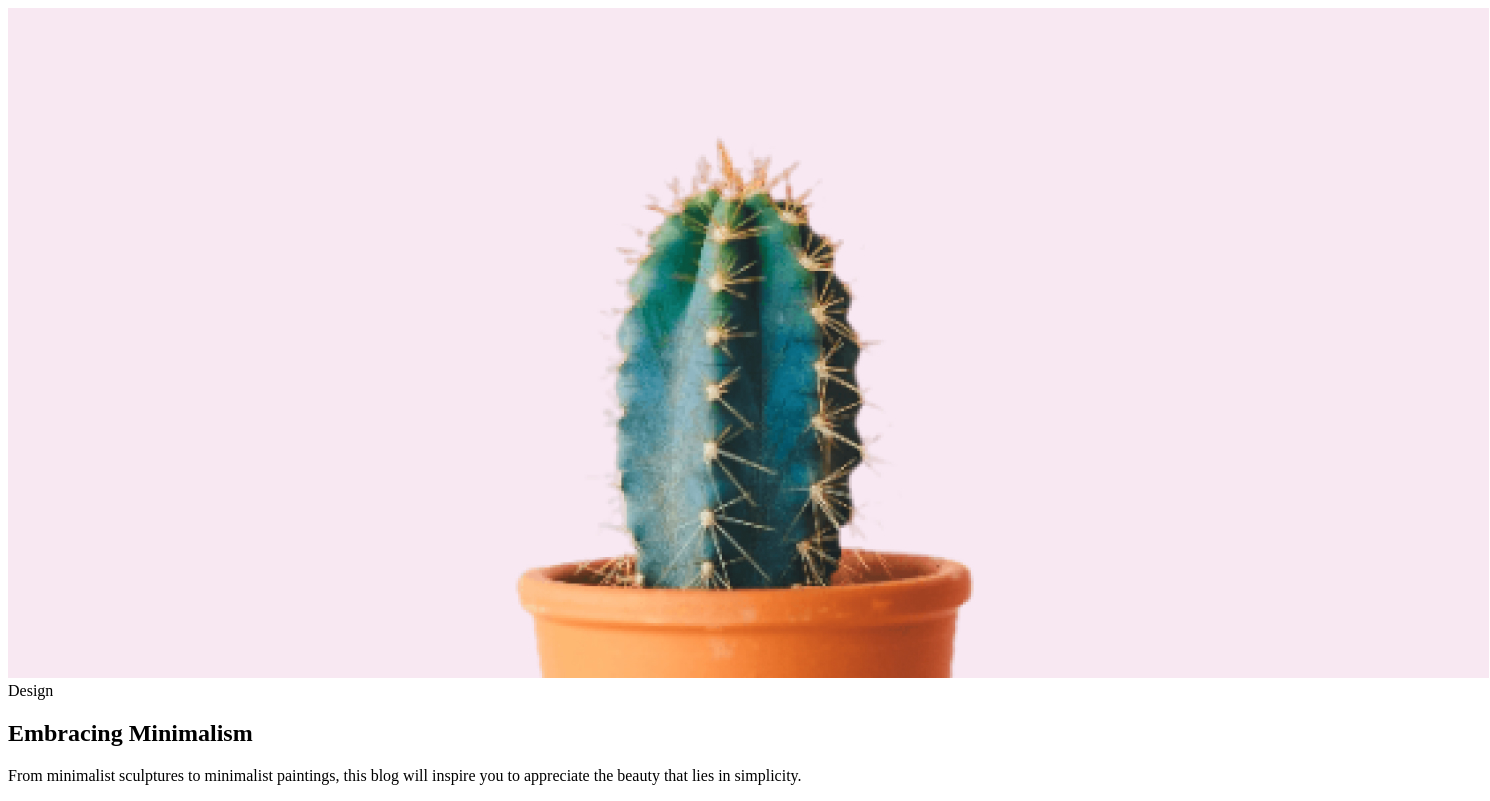
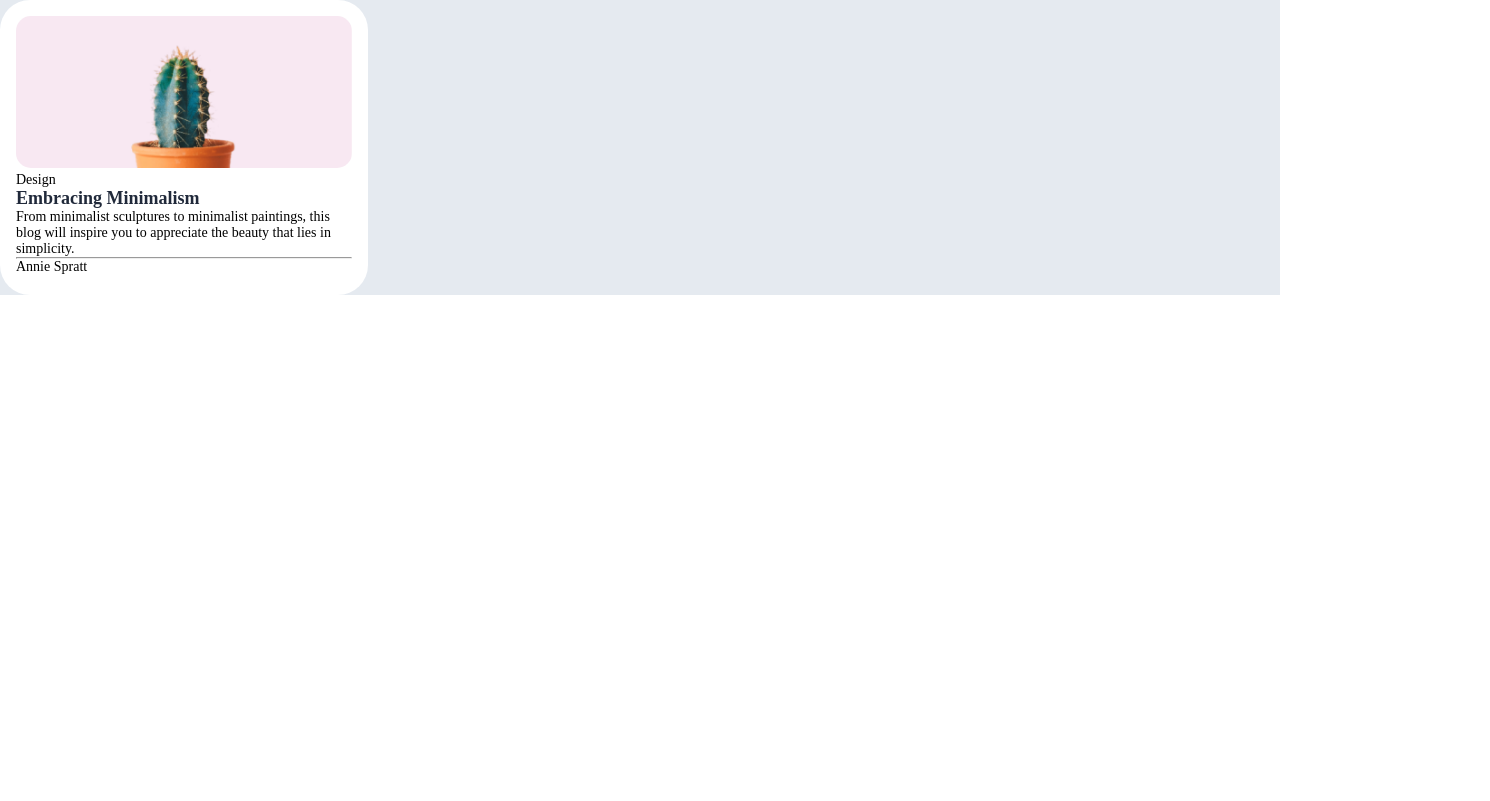
Before and after one commit to ZokaDev/Minimal-Blog-Card, a plain HTML site: page index.html in a window 1280 px wide. Shown: the whole page, 1490 px wide, since content can reach past the window. Drawn offline with Linux system fonts and the light colour scheme.

Commit message:
first css styling

```diff
--- a/index.html
+++ b/index.html
@@ -6,6 +6,7 @@
   <meta name="description" content="This is a dev challenge to practice my css and html">
   <meta name="author" content="ZokaDev">
   <link rel="shortcut icon" href="assets/favicon/favicon.ico" type="image/x-icon">
+  <link rel="stylesheet" href="style.css">
   <title>Minimal Blog Card</title>
 </head>
 <body>
@@ -15,7 +16,8 @@
       <div class="small__button">Design</div>
       <h2 class="tittle">Embracing Minimalism</h2>
       <p class="small__text">From minimalist sculptures to minimalist paintings, this blog will inspire you to appreciate the beauty that lies in simplicity.</p>
-      <p class="tag"></p>
+      <hr>
+      <p class="tag">Annie Spratt</p>
     </div>
   </main>
 </body>
--- a/style.css
+++ b/style.css
@@ -19,3 +19,25 @@
   --card-background-color: #FFF;
   --body-background-color: #e5eaf0;
 }
+
+main{
+  background-color: var(--body-background-color);
+}
+
+.card-body {
+  width: 336px;
+  border-radius: 30px;
+  font-size: var(--body-font-size);
+  background-color: var(--card-background-color);
+  padding:16px 16px 20px;
+}
+
+.cactus{
+  border-radius: 15px;
+  width: 336px;
+}
+
+.tittle{
+  font-size: var(--tittle-font-size);
+  color: var(--tittle-text-color);
+}
```
